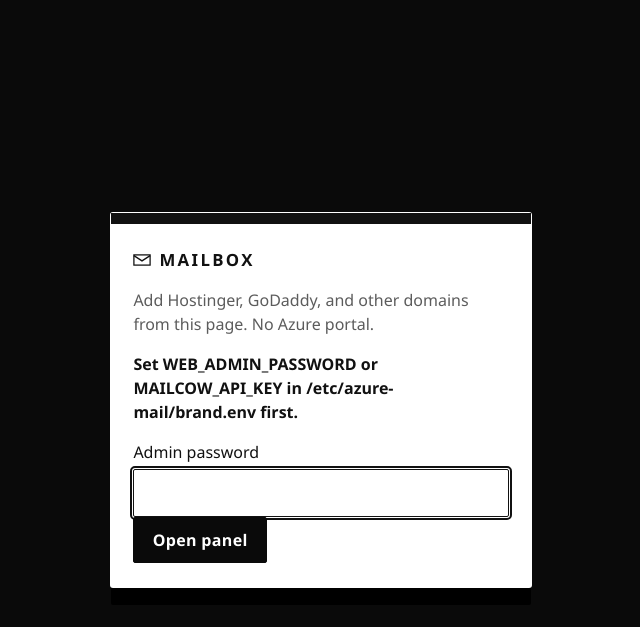
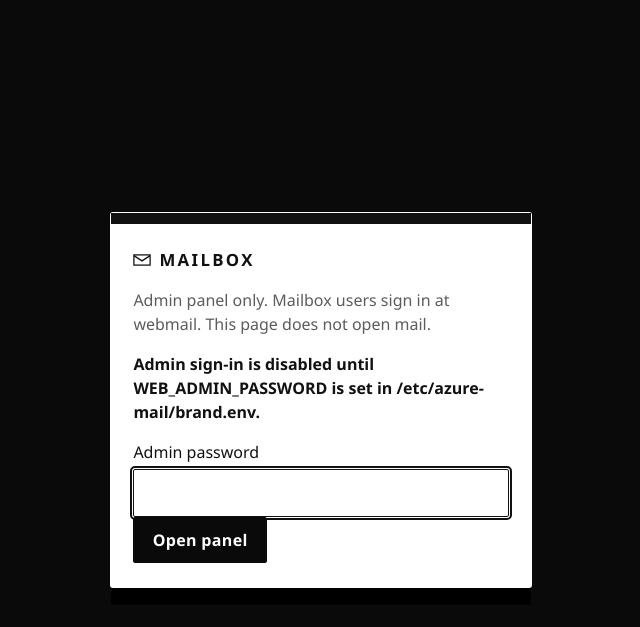
Before and after one commit to seethinajayadileep/cursor_repo, a Flask app: page /login in a window 1280 px wide. Shown: the top 627 px of the page, without its empty margins (319-959 px from the left). Run offline with Flask 3, Linux system fonts and the light colour scheme.

Commit message:
Lock the admin panel to the admin password only.
Mailbox logins and the Mailcow API key cannot open /brands. Sessions
expire, login is rate-limited, the panel binds only to the Mailcow
network, and mailbox passwords are no longer shown in the UI.

Co-authored-by: JAYA DILEEP <seethinajayadileep@users.noreply.github.com>

```diff
--- a/azure-mail/vm/lib_brand.py
+++ b/azure-mail/vm/lib_brand.py
@@ -114,6 +114,7 @@ def write_env(values: dict[str, str], path: Path | None = None) -> None:
         "MAILCOW_API_KEY",
         "MAIL_HOSTNAME",
         "WEB_ADMIN_PASSWORD",
+        "WEB_SECRET",
         "NAMECOM_USER",
         "NAMECOM_TOKEN",
     ]
--- a/azure-mail/web/app.py
+++ b/azure-mail/web/app.py
@@ -4,16 +4,17 @@ from __future__ import annotations
 
 import json
 import os
-import secrets
 import sys
 import threading
 import uuid
 from pathlib import Path
 
+from datetime import timedelta
+
 from flask import Flask, flash, redirect, render_template, request, session, url_for
 
 ROOT = Path(__file__).resolve().parents[1]
-for extra in (ROOT / "vm", ROOT, Path("/usr/local/lib/azure-mail")):
+for extra in (ROOT / "web", ROOT / "vm", ROOT, Path("/usr/local/lib/azure-mail")):
     if extra.is_dir():
         sys.path.insert(0, str(extra))
 
@@ -35,6 +36,20 @@ from lib_brand import (  # noqa: E402
     verify_acs,
     write_env,
 )
+from security import (  # noqa: E402
+    PUBLIC_ENDPOINTS,
+    SESSION_MAX_AGE,
+    admin_password,
+    clear_failures,
+    client_ip,
+    establish_admin_session,
+    locked_out,
+    password_ok,
+    persist_web_secret,
+    record_failure,
+    same_origin,
+    session_valid,
+)
 
 class PrefixMiddleware:
     """Keep links under /brands/ when nginx strips that prefix."""
@@ -52,12 +67,19 @@ class PrefixMiddleware:
 
 
 app = Flask(__name__)
-app.secret_key = os.environ.get("WEB_SECRET") or secrets.token_hex(24)
+app.secret_key = persist_web_secret(write_env, load_env)
 PREFIX = os.environ.get("WEB_PREFIX", "/brands")
 if PREFIX:
     app.wsgi_app = PrefixMiddleware(app.wsgi_app, PREFIX)
     app.config["APPLICATION_ROOT"] = PREFIX.rstrip("/") or "/brands"
     app.config["SESSION_COOKIE_PATH"] = PREFIX.rstrip("/") or "/brands"
+app.config.update(
+    PERMANENT_SESSION_LIFETIME=timedelta(seconds=SESSION_MAX_AGE),
+    SESSION_COOKIE_HTTPONLY=True,
+    SESSION_COOKIE_SAMESITE="Strict",
+    SESSION_COOKIE_SECURE=os.environ.get("WEB_COOKIE_SECURE", "1") not in ("0", "false"),
+    SESSION_COOKIE_NAME="mailbox_admin",
+)
 JOBS: dict[str, dict] = {}
 
 
@@ -71,9 +93,40 @@ def setup_done(e: dict[str, str] | None = None) -> bool:
 
 
 def require_login():
-    if not session.get("ok"):
+    if not session_valid():
+        session.clear()
         return redirect(url_for("login"))
     return None
+
+
+@app.before_request
+def enforce_admin_only():
+    if request.endpoint in PUBLIC_ENDPOINTS or (request.endpoint or "").startswith("static"):
+        return None
+    if request.method in ("POST", "PUT", "PATCH", "DELETE"):
+        if not app.config.get("TESTING") and not same_origin(request):
+            return ("Forbidden", 403)
+    if request.endpoint == "login":
+        return None
+    if not session_valid():
+        session.clear()
+        if request.endpoint == "job_json":
+            return {"error": "login"}, 401
+        return redirect(url_for("login"))
+    return None
+
+
+@app.after_request
+def harden_headers(resp):
+    resp.headers["X-Frame-Options"] = "DENY"
+    resp.headers["X-Content-Type-Options"] = "nosniff"
+    resp.headers["Referrer-Policy"] = "no-referrer"
+    resp.headers["Cache-Control"] = "no-store"
+    resp.headers["Content-Security-Policy"] = (
+        "default-src 'self'; img-src 'self' data:; style-src 'self'; "
+        "script-src 'self' 'unsafe-inline'; form-action 'self'; frame-ancestors 'none'"
+    )
+    return resp
 
 
 @app.context_processor
@@ -90,13 +143,22 @@ def inject():
 
 @app.route("/login", methods=["GET", "POST"])
 def login():
+    if session_valid():
+        return redirect(url_for("home"))
     e = env()
-    expected = e.get("WEB_ADMIN_PASSWORD") or e.get("MAILCOW_API_KEY") or ""
+    expected = admin_password(e)
+    ip = client_ip(request)
     if request.method == "POST":
-        if expected and request.form.get("password") == expected:
-            session["ok"] = True
+        if locked_out(ip):
+            flash("Too many failed sign-ins. Wait and try again.")
+            return render_template("login.html", has_password=bool(expected)), 429
+        given = request.form.get("password") or ""
+        if password_ok(given, expected):
+            clear_failures(ip)
+            establish_admin_session()
             return redirect(url_for("home"))
-        flash("Wrong password. Use WEB_ADMIN_PASSWORD from brand.env (or the Mailcow API key).")
+        record_failure(ip)
+        flash("Wrong admin password. Mailbox users sign in at webmail, not here.")
     return render_template("login.html", has_password=bool(expected))
 
 
@@ -376,10 +438,13 @@ def job_json(job_id: str):
     data = JOBS.get(job_id)
     if not data:
         return {"error": "missing"}, 404
+    result = data["result"]
+    if isinstance(result, dict):
+        result = {k: v for k, v in result.items() if k != "password"}
     return {
         "status": data["status"],
         "log": data["log"],
-        "result": data["result"],
+        "result": result,
         "error": data["error"],
     }
 
--- /dev/null
+++ b/azure-mail/web/security.py
@@ -0,0 +1,96 @@
+"""Admin-panel access control. Mailbox logins never unlock this app."""
+from __future__ import annotations
+
+import hmac
+import os
+import secrets
+import time
+from collections import defaultdict
+from urllib.parse import urlparse
+
+from flask import Request, session
+
+SESSION_MAX_AGE = int(os.environ.get("WEB_SESSION_MAX_AGE", "7200"))
+FAIL_LIMIT = int(os.environ.get("WEB_LOGIN_FAIL_LIMIT", "5"))
+FAIL_WINDOW = int(os.environ.get("WEB_LOGIN_FAIL_WINDOW", "900"))
+PUBLIC_ENDPOINTS = frozenset({"login", "logout", "static"})
+
+_fails: dict[str, list[float]] = defaultdict(list)
+
+
+def admin_password(env: dict[str, str]) -> str:
+    return (env.get("WEB_ADMIN_PASSWORD") or "").strip()
+
+
+def password_ok(given: str | None, expected: str) -> bool:
+    if not expected or not given:
+        return False
+    left = given.encode("utf-8")
+    right = expected.encode("utf-8")
+    if len(left) != len(right):
+        hmac.compare_digest(right, right)
+        return False
+    return hmac.compare_digest(left, right)
+
+
+def client_ip(req: Request) -> str:
+    peer = (req.remote_addr or "").strip()
+    forwarded = (req.headers.get("X-Forwarded-For") or "").split(",")[0].strip()
+    if forwarded and peer.startswith("172.22."):
+        return forwarded
+    return peer or "unknown"
+
+
+def locked_out(ip: str, now: float | None = None) -> bool:
+    now = time.time() if now is None else now
+    recent = [t for t in _fails[ip] if now - t < FAIL_WINDOW]
+    _fails[ip] = recent
+    return len(recent) >= FAIL_LIMIT
+
+
+def record_failure(ip: str) -> None:
+    _fails[ip].append(time.time())
+
+
+def clear_failures(ip: str) -> None:
+    _fails.pop(ip, None)
+
+
+def same_origin(req: Request) -> bool:
+    host = (req.host or "").split(":")[0]
+    for header in ("Origin", "Referer"):
+        raw = req.headers.get(header) or ""
+        if not raw:
+            continue
+        parsed = urlparse(raw)
+        return (parsed.hostname or "") == host
+    return False
+
+
+def session_valid() -> bool:
+    if session.get("role") != "admin" or not session.get("ok"):
+        return False
+    started = float(session.get("auth_at") or 0)
+    return started > 0 and (time.time() - started) <= SESSION_MAX_AGE
+
+
+def establish_admin_session() -> None:
+    session.clear()
+    session["ok"] = True
+    session["role"] = "admin"
+    session["auth_at"] = time.time()
+    session.permanent = True
+
+
+def persist_web_secret(write_env, load_env) -> str:
+    current = os.environ.get("WEB_SECRET") or (load_env().get("WEB_SECRET") or "").strip()
+    if current:
+        os.environ["WEB_SECRET"] = current
+        return current
+    current = secrets.token_hex(32)
+    os.environ["WEB_SECRET"] = current
+    try:
+        write_env({"WEB_SECRET": current})
+    except OSError:
+        pass
+    return current
--- a/azure-mail/web/templates/dns.html
+++ b/azure-mail/web/templates/dns.html
@@ -61,9 +61,7 @@
   {% if mailbox.get('email') %}
   <div class="card">
     <h2>Mailbox</h2>
-    <p>Login: <code>{{ mailbox.email }}</code>
-      {% if mailbox.password %} · password <code>{{ mailbox.password }}</code>{% endif %}
-    </p>
+    <p>Login: <code>{{ mailbox.email }}</code> at webmail. The mailbox password is not shown here.</p>
     {% if mailbox.webmail %}<p>Webmail: <a href="{{ mailbox.webmail }}">{{ mailbox.webmail }}</a></p>{% endif %}
   </div>
   {% endif %}
--- a/azure-mail/web/templates/login.html
+++ b/azure-mail/web/templates/login.html
@@ -9,15 +9,15 @@
 <body class="login-body">
   <form class="card login" method="post">
     <h1><svg class="mark" viewBox="0 0 24 16" aria-hidden="true"><rect x="1.2" y="1.2" width="21.6" height="13.6"/><path d="M1.2 2.2 12 9.2 22.8 2.2"/></svg>Mailbox</h1>
-    <p class="muted">Add Hostinger, GoDaddy, and other domains from this page. No Azure portal.</p>
+    <p class="muted">Admin panel only. Mailbox users sign in at webmail. This page does not open mail.</p>
     {% with messages = get_flashed_messages() %}
       {% if messages %}<p class="err">{{ messages[0] }}</p>{% endif %}
     {% endwith %}
     {% if not has_password %}
-      <p class="err">Set WEB_ADMIN_PASSWORD or MAILCOW_API_KEY in /etc/azure-mail/brand.env first.</p>
+      <p class="err">Admin sign-in is disabled until WEB_ADMIN_PASSWORD is set in /etc/azure-mail/brand.env.</p>
     {% endif %}
     <label>Admin password
-      <input type="password" name="password" autofocus required>
+      <input type="password" name="password" autocomplete="current-password" autofocus required>
     </label>
     <button type="submit">Open panel</button>
   </form>
```
Also changed, not shown: azure-mail/tests/test_security.py (added, +23 -0 lines), azure-mail/tests/test_web_app.py (+21 -1 lines), 4 other files.
